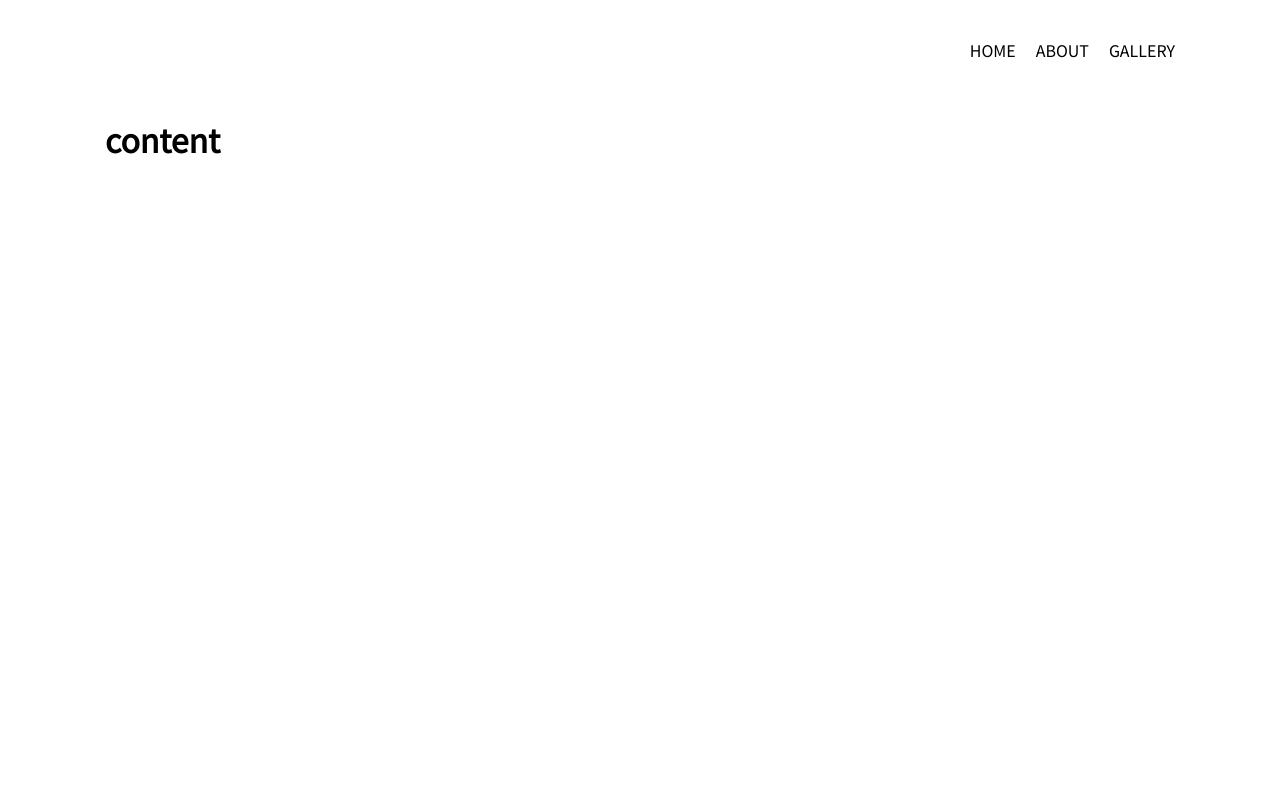
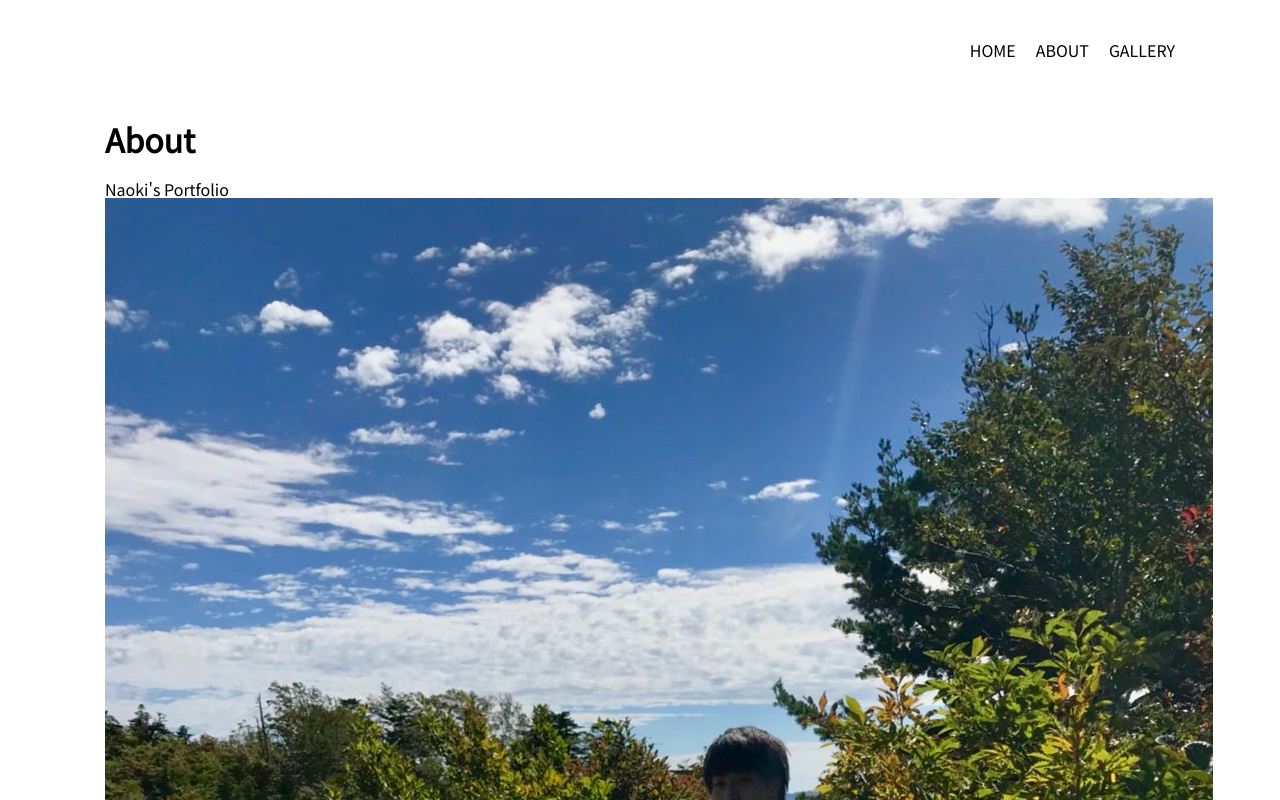
Before and after one commit to naoki-tsunekawa/portfolio, a plain HTML site: page index.html in a window 1280 px wide. Shown: the top 800 px of the page. Drawn offline with Linux system fonts and the light colour scheme; a web font is replaced by a local one.

Commit message:
update About Contents

```diff
--- a/index.html
+++ b/index.html
@@ -34,7 +34,11 @@
       </header>
 
       <div class="content">
-        <h1>content</h1>
+        <h1>About</h1>
+        <span>Naoki's Portfolio</span>
+        <div class="image__container">
+          <img src="images/IMG_8690.JPG" alt="" srcset="" class="image__content">
+        </div>
       </div>
     </div>
 
--- a/styles/breakpoints/_base.scss
+++ b/styles/breakpoints/_base.scss
@@ -116,3 +116,8 @@ body {
 	padding-top: $navHeight;
 	@extend .content-width;
 }
+
+.image__container {
+
+
+}
```
Also changed, not shown: images/IMG_8690.JPG (added), 1 other file.
